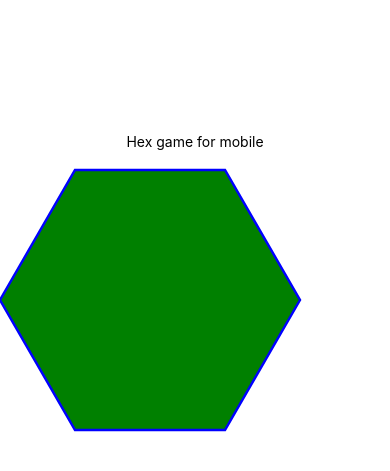
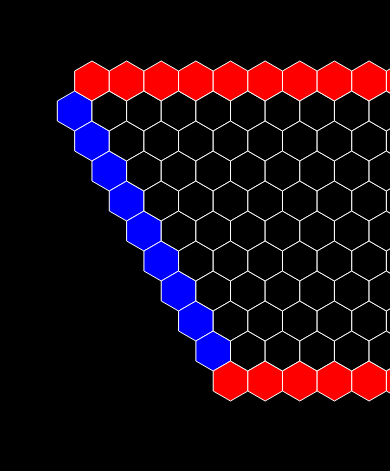
Before and after one commit to marmelab/Hex, a React Native app in the folder mobile-app/: screen / in a window 390 px wide. Shown: the part 131-602 px from the top of the page. Built offline with nearby package versions, Linux system fonts and the light colour scheme.

Commit message:
Draw an empty board

```diff
--- a/mobile-app/App.tsx
+++ b/mobile-app/App.tsx
@@ -1,24 +1,76 @@
 import * as React from 'react';
 import { StatusBar } from 'expo-status-bar';
-import { StyleSheet, Text, View } from 'react-native';
+import { StyleSheet, View } from 'react-native';
 import Svg, { Polygon } from 'react-native-svg';
 
 export default function App() {
   return (
     <View style={styles.container}>
-      <Text>Hex game for mobile</Text>
       <StatusBar style="auto" />
-      <Svg width="100%" height="300">
-        <Polygon points="300,150 225,280 75,280 0,150 75,20 225,20" stroke="blue" strokeWidth="2.5" fill="green" />
-      </Svg>
+      <BoardGame />
     </View>
   );
+}
+
+const BoardGame = () => {
+  return (
+    <Svg width="100%" height="500">
+      {generateBoard(9, 20).map((hexaToDraw) => (
+        <Polygon points={hexaToDraw.points} stroke="white" fill={hexaToDraw.color} />
+      ))}
+    </Svg>
+  );
+}
+
+function generateBoard(size: number, hexaSize: number): { points: string, color: string }[] {
+  const sizeWithBorder = size + 2;
+  const hexaToDraw = [];
+  for (let col = 0; col < sizeWithBorder; col += 1) {
+    for (let row = 0; row < sizeWithBorder; row += 1) {
+      if (!isHexaFromTopLeftOrBottomRight(col, row, sizeWithBorder)) {
+        let offset = (Math.sqrt(3) * hexaSize) / 2;
+        let x = 40 + offset * col * 2;
+        let y = 40 + offset * row * Math.sqrt(3);
+        x += (offset * (row + 1)); // move each row a little more to the right
+        hexaToDraw.push({ points: getSvgPoints(x, y, hexaSize), color: getColor(col, row, sizeWithBorder) });
+      }
+    }
+  }
+  return hexaToDraw;
+}
+
+function getSvgPoints(x: any, y: any, hexaSize: number): string {
+  const points = [];
+  for (let theta = 0; theta < Math.PI * 2; theta += Math.PI / 3) {
+    let pointX = x + hexaSize * Math.sin(theta);
+    let pointY = y + hexaSize * Math.cos(theta);
+    points.push(pointX + ',' + pointY);
+  }
+  return points.join(' ');
+}
+
+function isHexaFromTopLeftOrBottomRight(col: number, row: number, boardSizeWithBorder: number) {
+  return (col == 0 && row == 0 || col == boardSizeWithBorder - 1 && row == boardSizeWithBorder - 1);
+}
+
+const DEFAULT_HEXA_COLOR = "black";
+const PLAYER_1_HEXA_COLOR = "blue";
+const PLAYER_2_HEXA_COLOR = "red";
+
+function getColor(col: number, row: number, boardSizeWithBorder: number) {
+  if (col == 0 && row != boardSizeWithBorder - 1 || col == boardSizeWithBorder - 1 && row != 0) {
+    return PLAYER_1_HEXA_COLOR;
+  }
+  if (row == 0 || row == boardSizeWithBorder - 1) {
+    return PLAYER_2_HEXA_COLOR;
+  }
+  return DEFAULT_HEXA_COLOR;
 }
 
 const styles = StyleSheet.create({
   container: {
     flex: 1,
-    backgroundColor: '#fff',
+    backgroundColor: 'black',
     alignItems: 'center',
     justifyContent: 'center',
   },
```
